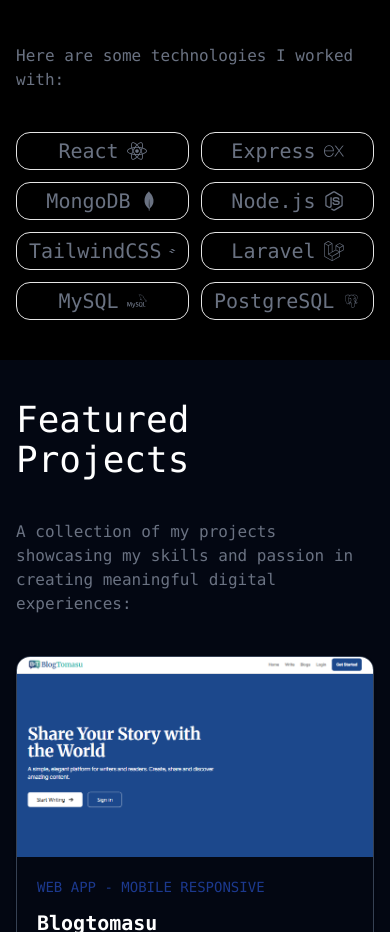
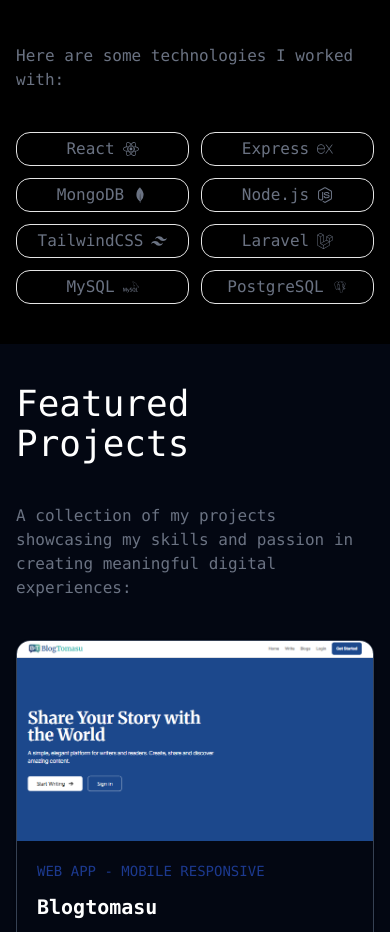
Before and after one commit to RenoaJamezu/JameroLenor, a React (Vite) app: page / in a window 390 px wide. Shown: the part 920-1852 px from the top of the page. Built offline with nearby package versions, Linux system fonts and the light colour scheme; a web font is replaced by a local one.

Commit message:
fix: adjust text size for technology icons in Skills component

```diff
--- a/src/pages/dashboard/Skills.tsx
+++ b/src/pages/dashboard/Skills.tsx
@@ -20,7 +20,7 @@
 
       <div className="grid grid-cols-2 md:grid-cols-4 gap-3">
         {tech.map(({ tech, icon }) => (
-          <div key={tech} className="border rounded-xl text-gray-500 px-3 py-1 flex space-x-2 items-center justify-center text-xl transition-all duration-300 hover:text-white">
+          <div key={tech} className="border rounded-xl text-gray-500 px-3 py-1 flex space-x-2 items-center justify-center text-md md:text-xl transition-all duration-300 hover:text-white">
             <h1>{tech}</h1>
             {icon}
           </div>
```
